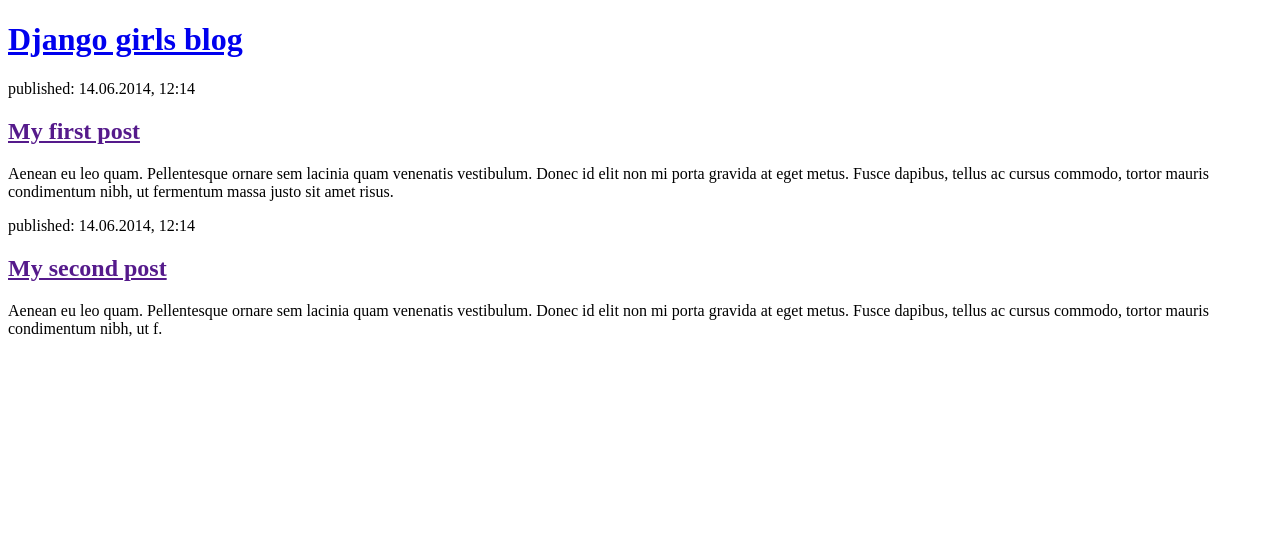
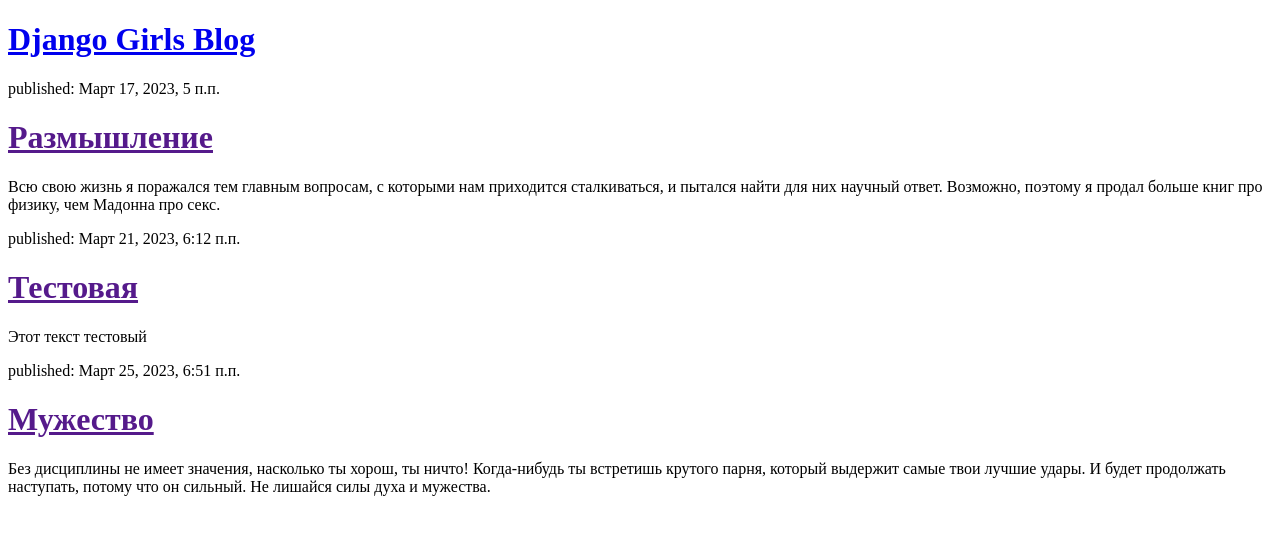
Before and after one commit to muramarch/DjangoGirls, a Django app: page / in a window 1280 px wide. Shown: the top 535 px of the page. Run offline with Django 3.2, Linux system fonts and the light colour scheme; data comes from the database, SQL or seed files in the repository; both versions use the stored data as it was after the commit.

Commit message:
Шаблоны джанго

```diff
--- a/blog/templates/blog/post_list.html
+++ b/blog/templates/blog/post_list.html
@@ -8,17 +8,15 @@
 </head>
 <body>
     <div>
-        <h1><a href="/">Django girls blog</a></h1>
+        <h1><a href="/">Django Girls Blog</a></h1>
     </div>
-    <div>
-        <p>published: 14.06.2014, 12:14</p>
-        <h2><a href="">My first post</a></h2>
-        <p>Aenean eu leo quam. Pellentesque ornare sem lacinia quam venenatis vestibulum. Donec id elit non mi porta gravida at eget metus. Fusce dapibus, tellus ac cursus commodo, tortor mauris condimentum nibh, ut fermentum massa justo sit amet risus.</p>
-    </div>
-    <div>
-        <p>published: 14.06.2014, 12:14</p>
-        <h2><a href="">My second post</a></h2>
-        <p>Aenean eu leo quam. Pellentesque ornare sem lacinia quam venenatis vestibulum. Donec id elit non mi porta gravida at eget metus. Fusce dapibus, tellus ac cursus commodo, tortor mauris condimentum nibh, ut f.</p>
-    </div>
+
+    {% for post in posts %}
+        <div>
+            <p>published: {{ post.published_date }}</p>
+            <h1><a href="">{{ post.title }}</a></h1>
+            <p>{{ post.text|linebreaksbr }}</p>
+        </div>
+    {% endfor %}
 </body>
 </html>
--- a/blog/views.py
+++ b/blog/views.py
@@ -4,4 +4,4 @@
 
 def post_list(request):
     posts = Post.objects.filter(published_date__lte=timezone.now()).order_by('published_date')
-    return render(request, 'blog/post_list.html', {})
+    return render(request, 'blog/post_list.html', {'posts': posts})
```
Also changed, not shown: db.sqlite3.
